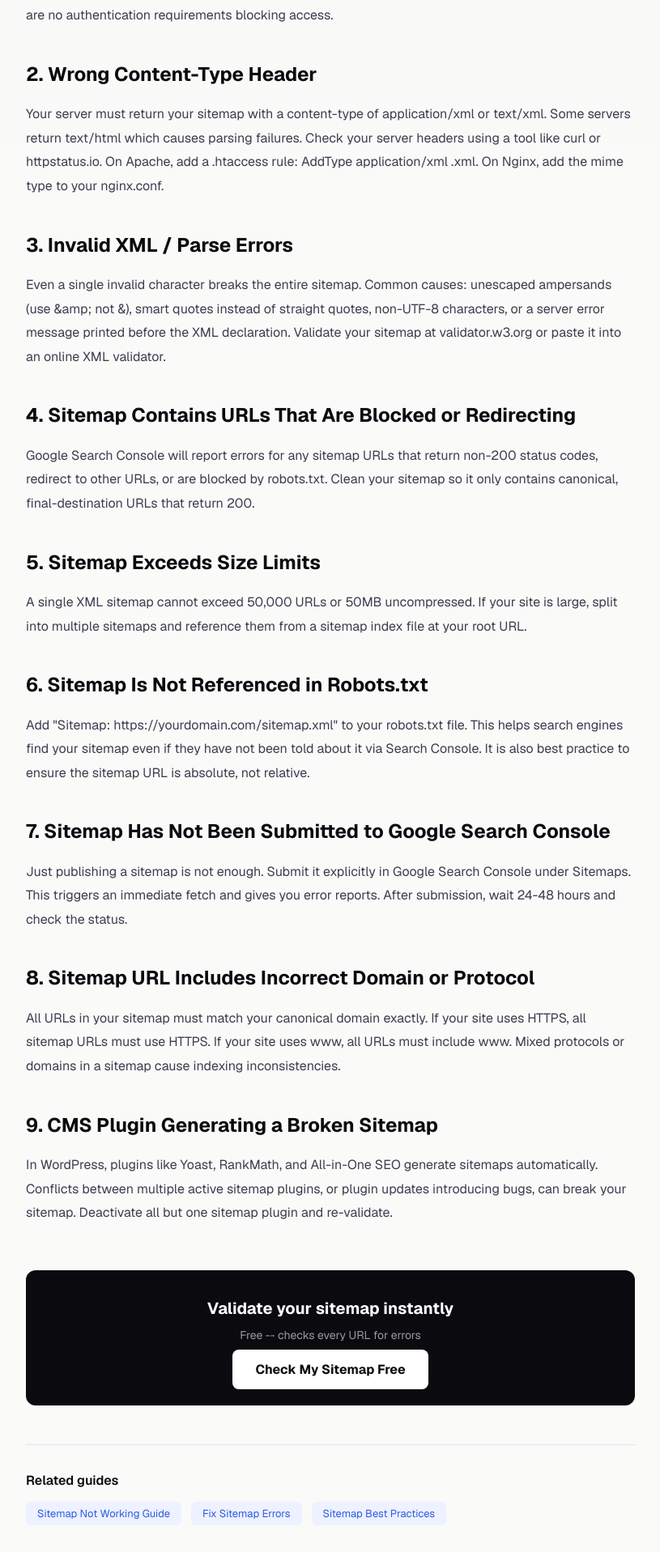
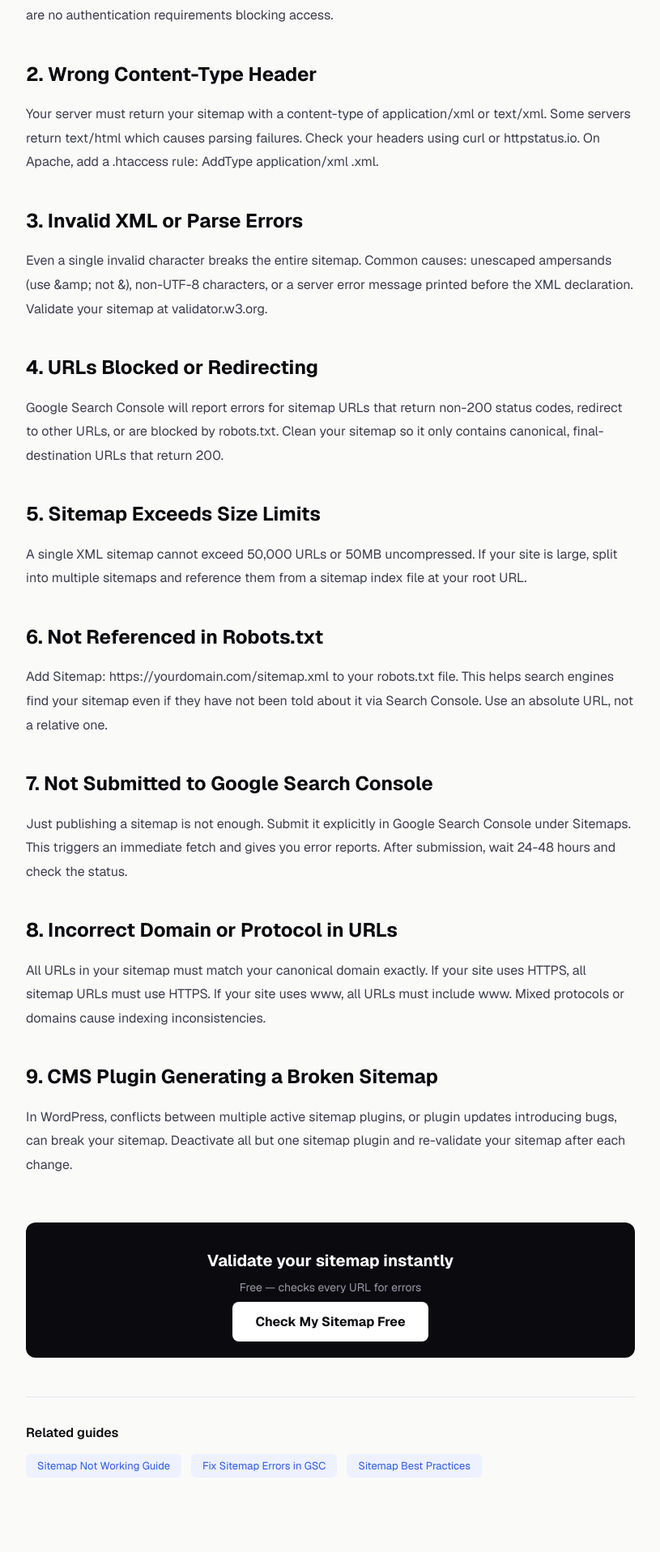
Before and after one commit to Watermelon-Coctail-Bar/sitemap-fixer, a Next.js app: page /blog/xml-sitemap-not-working in a window 1280 px wide. Shown: the part 623-2540 px from the top of the page at 81% size, without its empty margins (232-1047 px from the left). Built offline with nearby package versions, Linux system fonts and the light colour scheme.

Commit message:
Update page.tsx

```diff
--- a/src/app/blog/xml-sitemap-not-working/page.tsx
+++ b/src/app/blog/xml-sitemap-not-working/page.tsx
@@ -1,10 +1,20 @@
 import type { Metadata } from 'next';
 export const metadata: Metadata = {
   title: 'XML Sitemap Not Working? 9 Common Reasons and Fixes | SitemapFixer',
-  description: 'Your XML sitemap not working? Here are the 9 most common reasons -- broken URLs, wrong content type, encoding errors, and more -- with exact fixes.',
+  description: 'Your XML sitemap not working? Here are the 9 most common reasons and exact fixes for each one.',
   alternates: { canonical: 'https://sitemapfixer.com/blog/xml-sitemap-not-working' },
-  openGraph: { title: 'XML Sitemap Not Working? 9 Fixes', description: '9 common reasons your sitemap is broken and how to fix each one.', url: 'https://sitemapfixer.com/blog/xml-sitemap-not-working', type: 'article' },
 };
+const reasons = [
+  { n: '1', t: 'Sitemap Returns a Non-200 Status Code', d: "Visit your sitemap URL directly. If you get a 404, 500, or any non-200 response, Google cannot access it. Check your server configuration, verify the sitemap file exists at that exact URL, and confirm there are no authentication requirements blocking access." },
+  { n: '2', t: 'Wrong Content-Type Header', d: "Your server must return your sitemap with a content-type of application/xml or text/xml. Some servers return text/html which causes parsing failures. Check your headers using curl or httpstatus.io. On Apache, add a .htaccess rule: AddType application/xml .xml." },
+  { n: '3', t: 'Invalid XML or Parse Errors', d: "Even a single invalid character breaks the entire sitemap. Common causes: unescaped ampersands (use &amp; not &), non-UTF-8 characters, or a server error message printed before the XML declaration. Validate your sitemap at validator.w3.org." },
+  { n: '4', t: 'URLs Blocked or Redirecting', d: "Google Search Console will report errors for sitemap URLs that return non-200 status codes, redirect to other URLs, or are blocked by robots.txt. Clean your sitemap so it only contains canonical, final-destination URLs that return 200." },
+  { n: '5', t: 'Sitemap Exceeds Size Limits', d: "A single XML sitemap cannot exceed 50,000 URLs or 50MB uncompressed. If your site is large, split into multiple sitemaps and reference them from a sitemap index file at your root URL." },
+  { n: '6', t: 'Not Referenced in Robots.txt', d: "Add Sitemap: https://yourdomain.com/sitemap.xml to your robots.txt file. This helps search engines find your sitemap even if they have not been told about it via Search Console. Use an absolute URL, not a relative one." },
+  { n: '7', t: 'Not Submitted to Google Search Console', d: "Just publishing a sitemap is not enough. Submit it explicitly in Google Search Console under Sitemaps. This triggers an immediate fetch and gives you error reports. After submission, wait 24-48 hours and check the status." },
+  { n: '8', t: 'Incorrect Domain or Protocol in URLs', d: "All URLs in your sitemap must match your canonical domain exactly. If your site uses HTTPS, all sitemap URLs must use HTTPS. If your site uses www, all URLs must include www. Mixed protocols or domains cause indexing inconsistencies." },
+  { n: '9', t: 'CMS Plugin Generating a Broken Sitemap', d: "In WordPress, conflicts between multiple active sitemap plugins, or plugin updates introducing bugs, can break your sitemap. Deactivate all but one sitemap plugin and re-validate your sitemap after each change." },
+];
 export default function Page() {
   return (
     <article style={{ maxWidth: 800, margin: '0 auto', padding: '60px 24px' }}>
@@ -20,18 +30,8 @@ export default function Page() {
         <a href="/" style={{ background: '#2d5be3', color: 'white', padding: '10px 20px', borderRadius: 8, textDecoration: 'none', fontWeight: 600, fontSize: 13 }}>Check My Sitemap</a>
       </div>
       <div style={{ fontSize: 16, color: '#3d3d4f', lineHeight: 1.85 }}>
-        <p style={{ marginBottom: 24 }}>An XML sitemap that is not working will prevent Google from discovering and indexing your pages. These are the 9 most common reasons a sitemap fails -- and exactly how to diagnose and fix each one.</p>
-        {[
-          { n:'1', t:'Sitemap Returns a Non-200 Status Code', d:'Visit your sitemap URL directly. If you get a 404, 500, or any non-200 response, Google cannot access it. Check your server configuration, verify the sitemap file exists at that exact URL, and confirm there are no authentication requirements blocking access.' },
-          { n:'2', t:'Wrong Content-Type Header', d:'Your server must return your sitemap with a content-type of application/xml or text/xml. Some servers return text/html which causes parsing failures. Check your server headers using a tool like curl or httpstatus.io. On Apache, add a .htaccess rule: AddType application/xml .xml. On Nginx, add the mime type to your nginx.conf.' },
-          { n:'3', t:'Invalid XML / Parse Errors', d:'Even a single invalid character breaks the entire sitemap. Common causes: unescaped ampersands (use &amp; not &), smart quotes instead of straight quotes, non-UTF-8 characters, or a server error message printed before the XML declaration. Validate your sitemap at validator.w3.org or paste it into an online XML validator.' },
-          { n:'4', t:'Sitemap Contains URLs That Are Blocked or Redirecting', d:'Google Search Console will report errors for any sitemap URLs that return non-200 status codes, redirect to other URLs, or are blocked by robots.txt. Clean your sitemap so it only contains canonical, final-destination URLs that return 200.' },
-          { n:'5', t:'Sitemap Exceeds Size Limits', d:'A single XML sitemap cannot exceed 50,000 URLs or 50MB uncompressed. If your site is large, split into multiple sitemaps and reference them from a sitemap index file at your root URL.' },
-          { n:'6', t:'Sitemap Is Not Referenced in Robots.txt', d:'Add "Sitemap: https://yourdomain.com/sitemap.xml" to your robots.txt file. This helps search engines find your sitemap even if they have not been told about it via Search Console. It is also best practice to ensure the sitemap URL is absolute, not relative.' },
-          { n:'7', t:'Sitemap Has Not Been Submitted to Google Search Console', d:'Just publishing a sitemap is not enough. Submit it explicitly in Google Search Console under Sitemaps. This triggers an immediate fetch and gives you error reports. After submission, wait 24-48 hours and check the status.' },
-          { n:'8', t:'Sitemap URL Includes Incorrect Domain or Protocol', d:'All URLs in your sitemap must match your canonical domain exactly. If your site uses HTTPS, all sitemap URLs must use HTTPS. If your site uses www, all URLs must include www. Mixed protocols or domains in a sitemap cause indexing inconsistencies.' },
-          { n:'9', t:'CMS Plugin Generating a Broken Sitemap', d:'In WordPress, plugins like Yoast, RankMath, and All-in-One SEO generate sitemaps automatically. Conflicts between multiple active sitemap plugins, or plugin updates introducing bugs, can break your sitemap. Deactivate all but one sitemap plugin and re-validate.' },
-        ].map(({ n, t, d }) => (
+        <p style={{ marginBottom: 24 }}>An XML sitemap that is not working will prevent Google from discovering and indexing your pages. Here are the 9 most common reasons a sitemap fails and exactly how to fix each one.</p>
+        {reasons.map(({ n, t, d }) => (
           <div key={n} style={{ marginBottom: 36 }}>
             <h2 style={{ fontSize: 24, fontWeight: 700, color: '#0a0a0f', marginBottom: 12 }}>{n}. {t}</h2>
             <p style={{ margin: 0 }}>{d}</p>
@@ -40,14 +40,14 @@ export default function Page() {
       </div>
       <div style={{ background: '#0a0a0f', borderRadius: 12, padding: '32px', textAlign: 'center', marginTop: 56 }}>
         <div style={{ fontSize: 20, fontWeight: 700, color: 'white', marginBottom: 8 }}>Validate your sitemap instantly</div>
-        <div style={{ color: '#9999aa', marginBottom: 20, fontSize: 14 }}>Free -- checks every URL for errors</div>
+        <div style={{ color: '#9999aa', marginBottom: 20, fontSize: 14 }}>Free — checks every URL for errors</div>
         <a href="/" style={{ background: 'white', color: '#0a0a0f', padding: '14px 28px', borderRadius: 8, textDecoration: 'none', fontWeight: 700 }}>Check My Sitemap Free</a>
       </div>
       <div style={{ marginTop: 48, borderTop: '1px solid #e4e4ed', paddingTop: 32 }}>
         <div style={{ fontWeight: 600, color: '#0a0a0f', marginBottom: 16 }}>Related guides</div>
         <ul style={{ listStyle: 'none', padding: 0, display: 'flex', gap: 12, flexWrap: 'wrap' }}>
           <li><a href="/learn/sitemap-not-working" style={{ color: '#2d5be3', textDecoration: 'none', background: '#eef1ff', padding: '6px 14px', borderRadius: 6, fontSize: 13 }}>Sitemap Not Working Guide</a></li>
-          <li><a href="/blog/how-to-fix-sitemap-errors" style={{ color: '#2d5be3', textDecoration: 'none', background: '#eef1ff', padding: '6px 14px', borderRadius: 6, fontSize: 13 }}>Fix Sitemap Errors</a></li>
+          <li><a href="/blog/how-to-fix-sitemap-errors" style={{ color: '#2d5be3', textDecoration: 'none', background: '#eef1ff', padding: '6px 14px', borderRadius: 6, fontSize: 13 }}>Fix Sitemap Errors in GSC</a></li>
           <li><a href="/learn/sitemap-best-practices" style={{ color: '#2d5be3', textDecoration: 'none', background: '#eef1ff', padding: '6px 14px', borderRadius: 6, fontSize: 13 }}>Sitemap Best Practices</a></li>
         </ul>
       </div>
```
